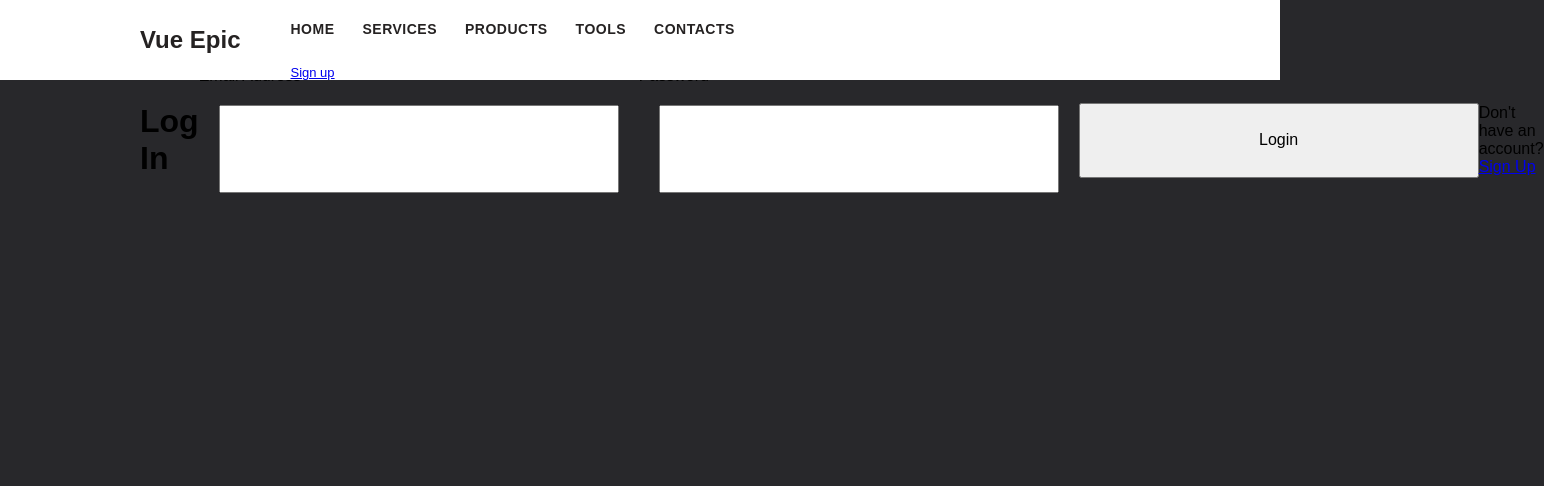
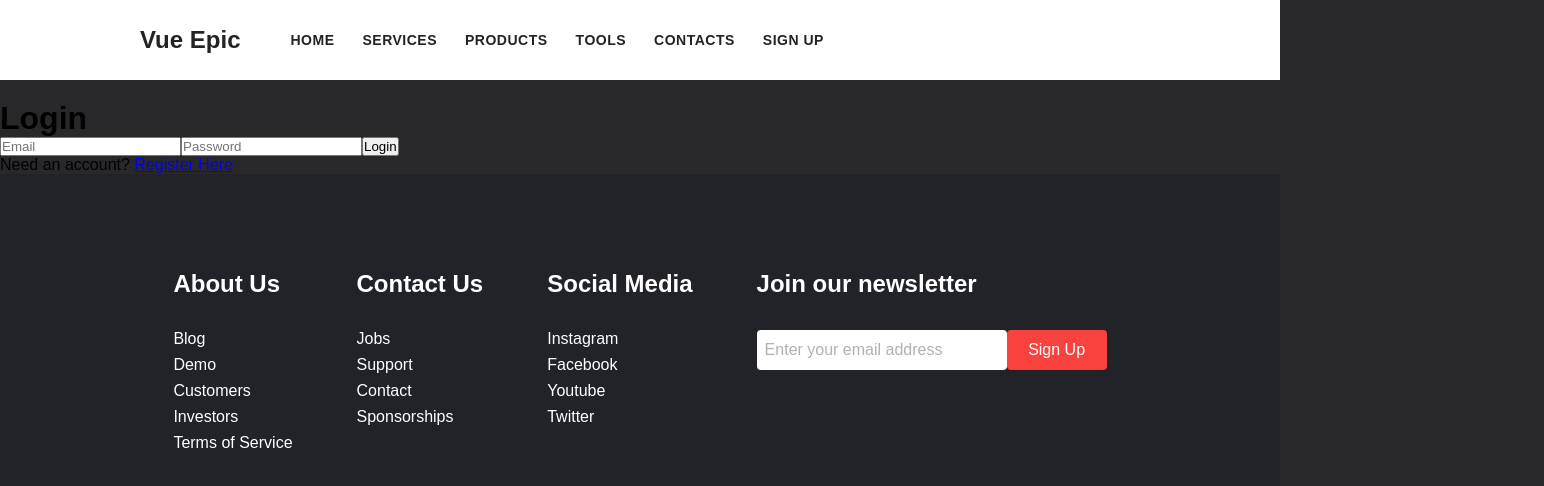
Before and after one commit to pock3tknife/VueEpic, a Vue app in the folder vueapp/: page /login in a window 1280 px wide. Shown: the top 486 px of the page, 1544 px wide, since content can reach past the window. Built offline with nearby package versions, Linux system fonts and the light colour scheme; no server answers.

Commit message:
firebase authentication > signup, signin, singout

```diff
--- a/vueapp/src/App.vue
+++ b/vueapp/src/App.vue
@@ -10,18 +10,35 @@
   <div class="dvview" style="margin-top:100px;">
     <router-view />
   </div>
-  <!--<Footer />-->
+  <Footer />
 </template>
 
 <script>
 import Navbar from "./components/Navbar";
 import Footer from "./components/Footer";
+import { onBeforeMount } from "vue";
+import { useRouter, useRoute } from "vue-router";
+import firebase from "firebase";
 
 export default {
   name: "app",
   components: {
     Navbar,
     Footer,
+  },
+  setup() {
+    const router = useRouter();
+    const route = useRoute();
+
+    onBeforeMount(() => {
+      firebase.auth().onAuthStateChanged((user) => {
+        if (!user) {
+          router.replace("/login");
+        } else if (route.path == "/login" || route.path == "/register") {
+          router.replace("/");
+        }
+      });
+    });
   },
 };
 </script>
--- a/vueapp/src/components/Navbar.vue
+++ b/vueapp/src/components/Navbar.vue
@@ -134,18 +134,18 @@
       </li>
       <li><a href="/">Tools</a></li>
       <li><a href="/">Contacts</a></li>
-      <!--<li><a href="/">Sign up</a></li>-->
-        <div>
+      <li><a href="/register">Sign up</a></li>
+      <!--<div>
         <div v-if="loggedIn">
           <button class="but" @click="signOut">Sign out</button>
         </div>
         <div v-else>
+          <button class="but" @click="signOut">Sign out</button>
           <a href="/signup">Sign up</a>
         </div>
-  </div>
+      </div>-->
     </ul>
   </nav>
-
 </template>
 
 <script>
@@ -155,37 +155,6 @@ import "firebase/auth";
 export default {
   name: "navbar",
   components: {},
-  mounted() {
-    this.setupFirebase();
-  },
-  methods: {
-    setupFirebase() {
-      firebase.auth().onAuthStateChanged((user) => {
-        if (user) {
-          // User is signed in.
-          console.log("signed in");
-          this.loggedIn = true;
-        } else {
-          // No user is signed in.
-          this.loggedIn = false;
-          console.log("signed out", this.loggedIn);
-        }
-      });
-    },
-    signOut() {
-      firebase
-        .auth()
-        .signOut()
-        .then(() => {
-          this.$router.replace({ name: "login" });
-        });
-    },
-  },
-  data() {
-    return {
-      loggedIn: false,
-    };
-  },
 };
 </script>
 
--- a/vueapp/src/main.js
+++ b/vueapp/src/main.js
@@ -7,7 +7,7 @@ import router from "./router";
 var firebaseConfig = {
   apiKey: "AIzaSyD9Kp4pWCW0lPoJv0GhX34AoyGN3GcBo9U",
   authDomain: "vue-auth-1afc6.firebaseapp.com",
-  databaseURL: "https://vue-auth-1afc6.firebaseapp.com",
+  //databaseURL: "https://vue-auth-1afc6.firebaseapp.com",
   projectId: "vue-auth-1afc6",
   storageBucket: "vue-auth-1afc6.appspot.com",
   messagingSenderId: "1023427373675",
--- a/vueapp/src/router/index.js
+++ b/vueapp/src/router/index.js
@@ -1,4 +1,4 @@
-import { VueRouter, createRouter, createWebHistory } from "vue-router";
+import { createRouter, createWebHistory } from "vue-router";
 import Home from "../views/Home.vue";
 import Register from "../views/Register.vue";
 import Login from "../views/Login.vue";
@@ -30,13 +30,8 @@ const routes = [
   },
   {
     path: "/register",
-    name: "register",
-    component: Register,
-  },
-  {
-    path: "/signup",
-    name: "Signup",
-    component: () => import("../views/Signup.vue"),
+    name: "Register",
+    component: () => import("../views/Register.vue"),
   },
   {
     path: "/dashboard",
@@ -53,16 +48,4 @@ const router = createRouter({
   routes,
 });
 
-router.beforeEach((to, from, next) => {
-  const authenticatedUser = firebase.auth().currentUser;
-  const requiresAuth = to.matched.some((record) => record.meta.requiresAuth);
-
-  if (requiresAuth && !authenticatedUser) {
-    alert("You are not authorized to access this area.");
-    next("login");
-  } else {
-    next();
-  }
-});
-
 export default router;
--- a/vueapp/src/views/Home.vue
+++ b/vueapp/src/views/Home.vue
@@ -1,18 +1,39 @@
 <template>
   <div class="home">
-    <img alt="Vue logo" src="../assets/logo.png">
-    <HelloWorld msg="Welcome to Your Vue.js App"/>
+    <h1>Welcome, {{ name }}</h1>
+    <router-link to="/about">About</router-link>
+    <br />
+    <button class="logout" @click="Logout">Logout</button>
   </div>
 </template>
 
 <script>
-// @ is an alias to /src
-import HelloWorld from '@/components/HelloWorld.vue'
+import { ref, onBeforeMount } from "vue";
+import firebase from "firebase";
 
 export default {
-  name: 'Home',
-  components: {
-    HelloWorld
-  }
-}
+  setup() {
+    const name = ref("");
+
+    onBeforeMount(() => {
+      const user = firebase.auth().currentUser;
+      if (user) {
+        name.value = user.email.split("@")[0];
+      }
+    });
+
+    const Logout = () => {
+      firebase
+        .auth()
+        .signOut()
+        .then(() => console.log("Signed out"))
+        .catch((err) => alert(err.message));
+    };
+
+    return {
+      name,
+      Logout,
+    };
+  },
+};
 </script>
--- a/vueapp/src/views/Login.vue
+++ b/vueapp/src/views/Login.vue
@@ -1,82 +1,42 @@
 <template>
-    <div class="row">
-        <div class="col-12 text-center mb-4">
-            <h1>Log In</h1>
-        </div>
-        <div class="col-sm-5 m-auto">
-            <div v-if="errorMessage !== ''" class="alert alert-danger" role="alert">
-                {{ errorMessage }}
-            </div>
-            <div v-if="successMessage !== ''" class="alert alert-success" role="alert">
-                {{ successMessage }}
-            </div>
-            <form @submit.prevent="loginRequest" id="login-form">
-                <div class="row text-left">
-                    <div class="col-sm-12 form-group">
-                        <label for="email">Email Address</label>
-                        <input type="email" v-model="email" id="email" class="form-control form-control-lg">
-                    </div>
-                    <div class="col-sm-12 form-group">
-                        <label for="password">Password</label>
-                        <input type="password" v-model="password" id="password" class="form-control form-control-lg">
-                    </div>
-                    <div class="col-sm-12 text-center form-group">
-                        <button v-bind:disabled="xhrRequest" v-bind:class="{disabled: xhrRequest}" class="btn btn-lg btn-primary px-4">
-                            <span v-if="! xhrRequest">Login</span>
-                            <span v-if="xhrRequest">Please Wait...</span>
-                        </button>
-                        <div v-if="xhrRequest" class="spinner-border text-secondary loader" role="status">
-                            <span class="sr-only">Loading...</span>
-                        </div>
-                    </div>
-                    <div class="col-sm-12 text-center form-group mt-5">
-                        <p>Don't have an account? <router-link to="/signup">Sign Up</router-link></p>
-                    </div>
-                </div>
-            </form>
-        </div>
-    </div>
+  <div class="login">
+    <h1>Login</h1>
+    <form @submit.prevent="Login">
+      <input type="text" placeholder="Email" v-model="email" />
+      <input type="password" placeholder="Password" v-model="password" />
+      <input type="submit" value="Login" />
+      <p>
+        Need an account?
+        <router-link to="/register">Register Here </router-link>
+      </p>
+    </form>
+  </div>
 </template>
+
 <script>
+import { ref } from "vue";
 import firebase from "firebase";
 
 export default {
-    name: "Login",
-    data() {
-        return {
-            email: "",
-            password: "",
-            xhrRequest: false,
-            errorMessage: "",
-            successMessage: ""
-        }
-    },
-    methods: {
-        loginRequest() {
-            let v = this;
+  setup() {
+    const email = ref("");
+    const password = ref("");
 
-            v.xhrRequest = true;
-            v.errorMessage = "";
-            v.successMessage = "";
+    const Login = () => {
+      firebase
+        .auth()
+        .signInWithEmailAndPassword(email.value, password.value)
+        .then((data) => console.log(data))
+        .catch((err) => alert(err.message));
+    };
 
-            firebase.auth().signInWithEmailAndPassword(v.email, v.password).then(
-                () => {
-                    this.$router.replace('dashboard')
-                    v.xhrRequest = false;
-                },
-                (error) => {
-                    v.errorMessage = error.message;
-                    v.xhrRequest = false;
-                }
-            )
-        }
-    }
-}
+    return {
+      Login,
+      email,
+      password,
+    };
+  },
+};
 </script>
-<style scoped>
-.loader {
-    position:relative;
-    top:6px;
-    left:10px;
-}
-</style>
+
+<style></style>
--- a/vueapp/src/views/Register.vue
+++ b/vueapp/src/views/Register.vue
@@ -1,61 +1,44 @@
 <template>
-  <div>
-    <div class="error" v-if="error">{{ error.message }}</div>
-    <form @submit.prevent="pressed">
-      Register
-      <div class="email">
-        <input type="email" v-model="email" placeholder="email" />
-      </div>
-      <div class="password">
-        <input type="password" v-model="password" placeholder="password" />
-      </div>
-      <button type="submit">Register</button>
+  <div class="register">
+    <h1>Register</h1>
+    <form @submit.prevent="Register">
+      <input type="text" placeholder="Email" v-model="email" />
+      <input type="password" placeholder="Password" v-model="password" />
+      <input type="submit" value="Register" />
+      <p>
+        Have an account?
+        <router-link to="/login">Login Here </router-link>
+      </p>
     </form>
   </div>
 </template>
 
 <script>
-import * as firebase from "firebase/app";
-import "firebase/auth";
+import firebase from "firebase";
+import { ref } from "vue";
 
 export default {
-  data() {
-    return {
-      email: "",
-      password: "",
-      error: "",
-    };
-  },
-  methods: {
-    pressed() {
+  setup() {
+    const email = ref("");
+    const password = ref("");
+
+    const Register = () => {
       firebase
         .auth()
-        .createUserWithEmailAndPassword(this.email, this.password)
-        .then(() => {
-          console.log("here");
-          this.$router.replace({ name: "secret" });
+        .createUserWithEmailAndPassword(email.value, password.value)
+        .then((user) => {
+          alert(user);
         })
-        .catch((error) => (this.error = error));
-    },
+        .catch((err) => alert(err.message));
+    };
+
+    return {
+      Register,
+      email,
+      password,
+    };
   },
 };
 </script>
 
-<style>
-.error {
-  color: red;
-  font-size: 18px;
-}
-input {
-  width: 400px;
-  padding: 30px;
-  margin: 20px;
-  font-size: 21px;
-}
-
-button {
-  width: 400px;
-  height: 75px;
-  font-size: 100%;
-}
-</style>
+<style></style>
```
Lines whose indentation alone changed are shown as unchanged.
